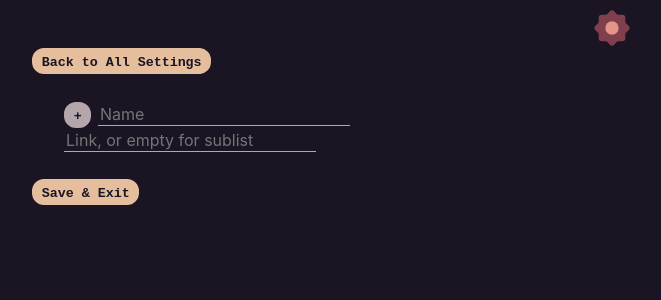
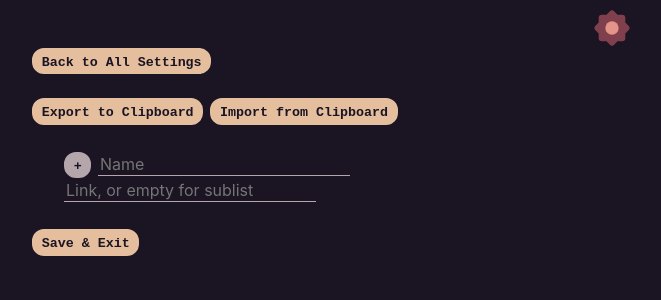
Before and after one commit to damoc1es/start, a React (Vite) app: page / in a window 1280 px wide. Both pictures are taken after a click on the picture "Settings". Shown: the top 300 px of the page, without its empty margins (308-969 px from the left). Built offline with nearby package versions, Linux system fonts and the light colour scheme.

Commit message:
Add import/export buttons

```diff
--- a/src/LinksEditor.tsx
+++ b/src/LinksEditor.tsx
@@ -102,15 +102,27 @@ function LinksLevel({ node } : {node: LinkListDescriptor}) {
 
 function LinksEditor() {
     const storedNode = localStorage.getItem('linksList');
-    const node = storedNode != null ? JSON.parse(storedNode) : {name: 'Links', children: []};
+    const [node, setNode] = useState(storedNode != null ? JSON.parse(storedNode) : {name: 'Links', children: []});
 
     const onSave = () => {
         localStorage.setItem('linksList', JSON.stringify(node))
         window.location.reload();
     }
 
+    const onExport = () => {
+        navigator.clipboard.writeText(JSON.stringify(node));
+    }
+
+    const onImport = () => {
+        navigator.clipboard.readText().then((clipboardText) => {
+            setNode(JSON.parse(clipboardText));
+        });
+    }
+
     return (
         <>
+            <button onClick={onExport}>Export to Clipboard</button> <button onClick={onImport}>Import from Clipboard</button>
+            <br/><br/>
             <LinksLevel node={node}/> <br/>
             <button onClick={onSave}>Save & Exit</button>
         </>
--- a/src/SettingsTab.tsx
+++ b/src/SettingsTab.tsx
@@ -13,7 +13,7 @@ function SettingsTab() {
             {
                 linksEditorOpened
                 ?
-                    <button onClick={toggleLinksEditor}>Links Editor</button>
+                    <button onClick={toggleLinksEditor}>Go to Links Editor</button>
                 :
                     <>
                         <button onClick={toggleLinksEditor}>Back to All Settings</button>
```
